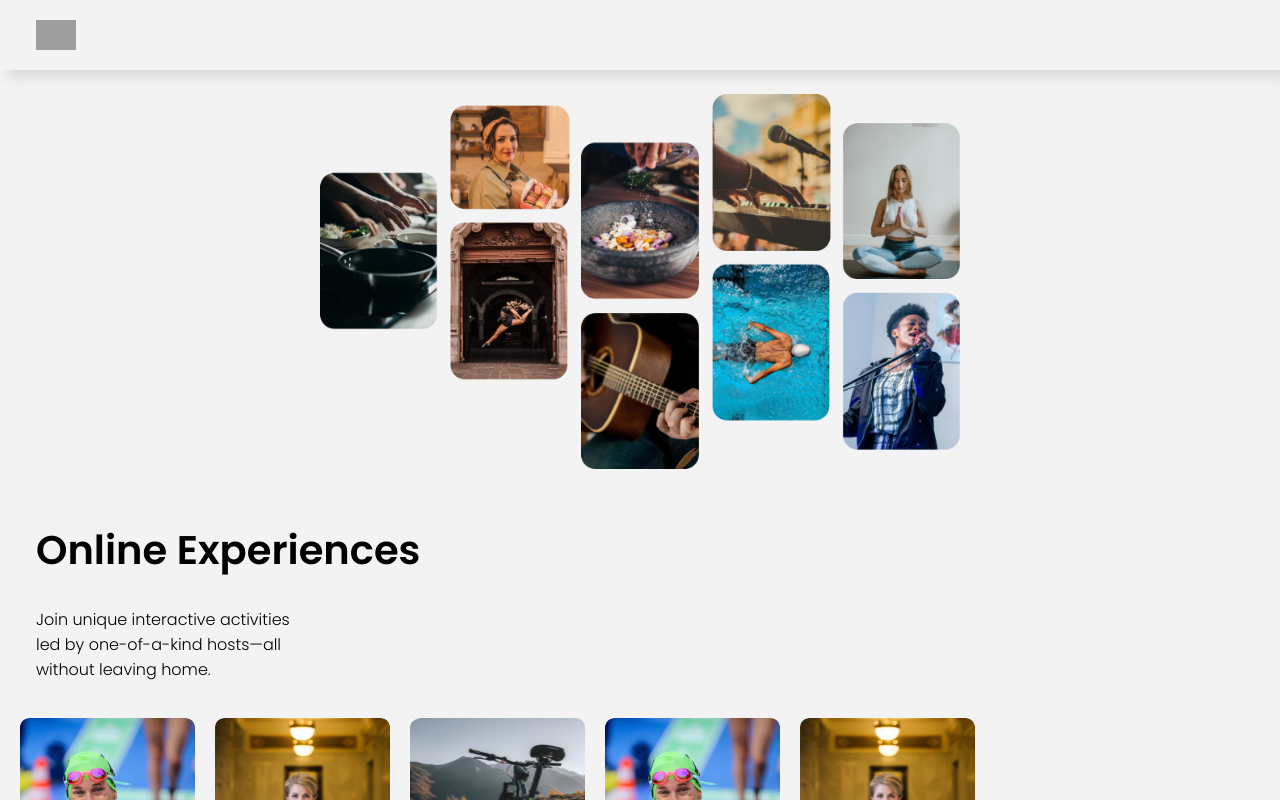
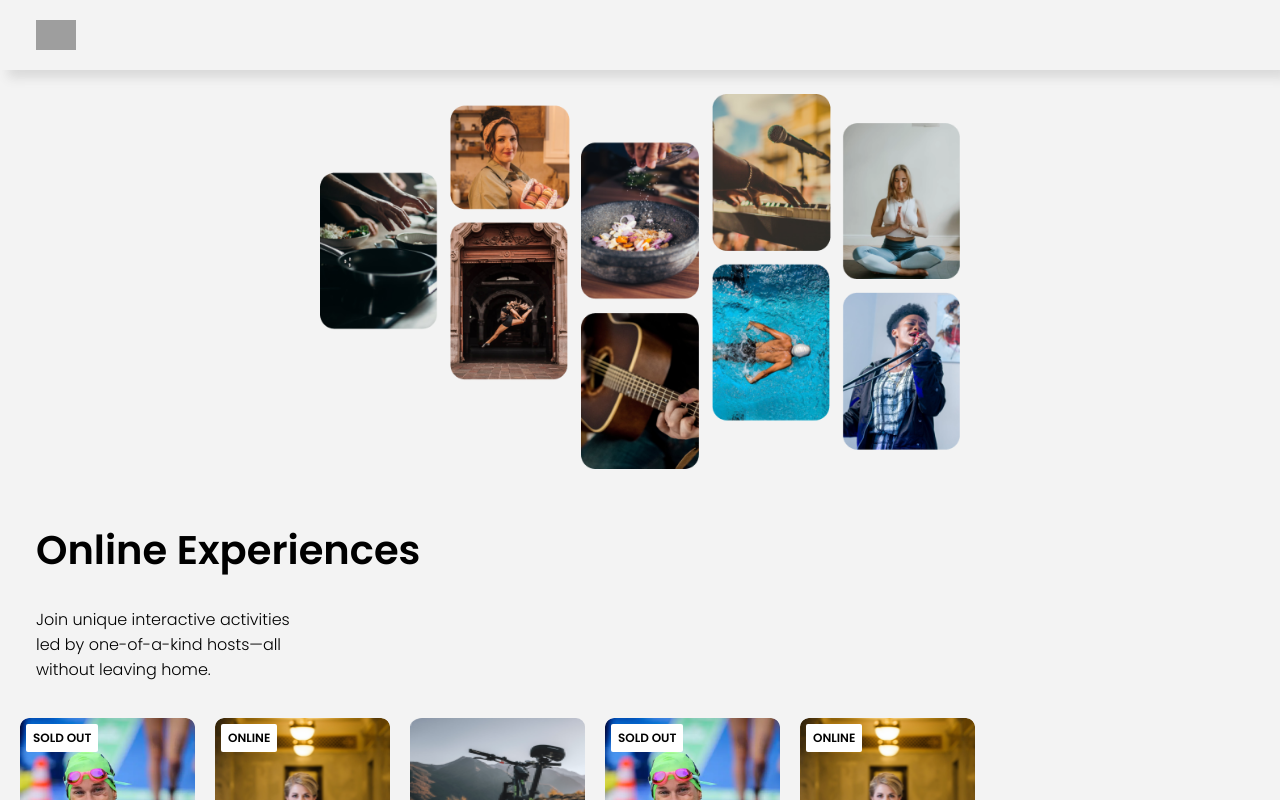
Before and after one commit to mariessad/React_Course, a React (Create React App) app: page / in a window 1280 px wide. Shown: the top 800 px of the page. Built offline with nearby package versions, Linux system fonts and the light colour scheme; grey boxes are pictures that could not be loaded.

Commit message:
add badges and badge CSS

```diff
--- a/public/style.css
+++ b/public/style.css
@@ -67,6 +67,7 @@
   flex: 0 0 auto;
   display: flex;
   flex-direction: column;
+  position: relative;
 }
 
 .card--img {
@@ -93,3 +94,14 @@
 .card--price {
   margin-top: auto;
 }
+
+/* badge */
+.card--badge {
+  position: absolute;
+  top: 6px;
+  left: 6px;
+  background-color: white;
+  padding: 5px 7px;
+  border-radius: 2px;
+  font-weight: bold;
+}
--- a/src/App.js
+++ b/src/App.js
@@ -9,12 +9,14 @@
   const cards = data.map((card) => {
     return (
       <Card
+        key={card.id}
         img={card.coverImg}
         rating={card.stats.rating}
         reviewCount={card.stats.reviewCount}
         location={card.location}
         title={card.title}
         price={card.price}
+        openSpots={card.openSpots}
       />
     );
   });
--- a/src/components/Card.js
+++ b/src/components/Card.js
@@ -1,8 +1,15 @@
 import React from "react";
 
 export default function Card(props) {
+  let badgeText;
+  if (props.openSpots === 0) {
+    badgeText = "SOLD OUT";
+  } else if (props.location === "Online") {
+    badgeText = "ONLINE";
+  }
   return (
     <div className="card">
+      {badgeText && <div className="card--badge">{badgeText}</div>}
       <img src={`../${props.img}`} className="card--img" alt="" />
       <div className="card--stats">
         <img src="../red_star.png" className="card--star" />
```
